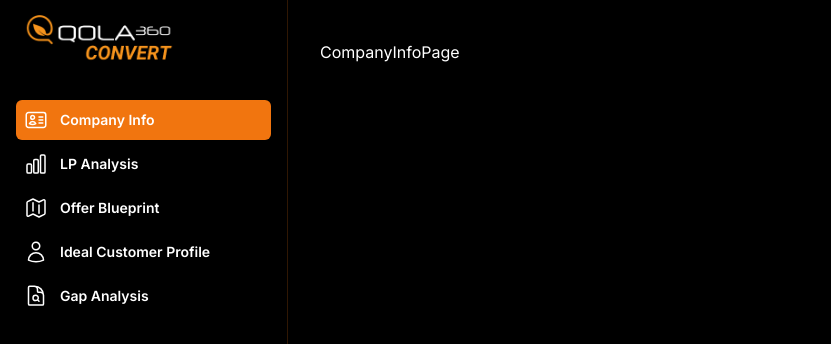
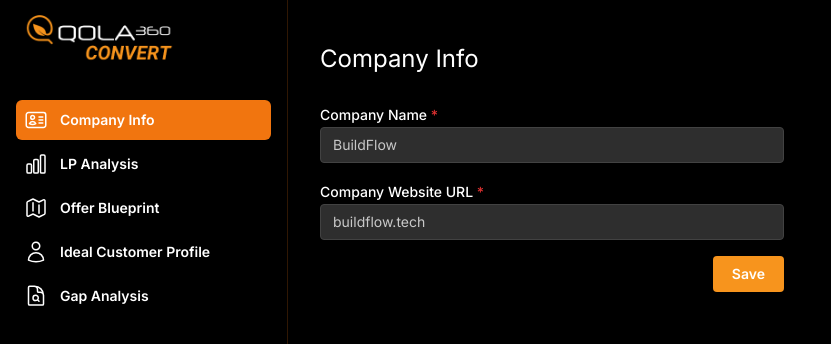
Before and after one commit to dwightware4/qola, a Next.js app: page /company-info in a window 1280 px wide. Shown: the top 344 px of the page, without its empty margins (0-831 px from the left). Built offline with nearby package versions, Linux system fonts and the light colour scheme; no server answers.

Commit message:
Add Company Info form and related components; implement update functionality

```diff
--- /dev/null
+++ b/src/app/(app)/company-info/actions.ts
@@ -0,0 +1,15 @@
+'use server'
+
+import type { FormDataT } from '@/types'
+
+export const updateCompanyInfo = async (formData: FormDataT) => {
+  const name = formData.get('companyName')
+  const website = formData.get('companyWebsite')
+
+  // Update data
+  console.log('name', name)
+  console.log('website', website)
+
+  // Revalidate cache
+  // TODO
+}
--- a/src/app/(app)/company-info/page.tsx
+++ b/src/app/(app)/company-info/page.tsx
@@ -1,5 +1,57 @@
+'use client'
+
+import { Button, Group, Text } from '@mantine/core'
+import { isNotEmpty, useForm } from '@mantine/form'
+
+import { Form, TextInput } from '@/components'
+
+import { updateCompanyInfo } from './actions'
+
 const CompanyInfoPage = () => {
-  return <div>CompanyInfoPage</div>
+  const form = useForm({
+    mode: 'uncontrolled',
+    onSubmitPreventDefault: 'validation-failed',
+    initialValues: {
+      companyName: 'BuildFlow',
+      companyWebsite: 'buildflow.tech',
+    },
+
+    validate: {
+      companyName: isNotEmpty(),
+      companyWebsite: isNotEmpty(),
+    },
+  })
+
+  return (
+    <div className="w-1/2">
+      <Text size="2xl">Company Info</Text>
+
+      <br />
+
+      <Form action={updateCompanyInfo} form={form}>
+        <TextInput
+          name="companyName"
+          label="Company Name"
+          placeholder="Your Company's Name"
+          form={form}
+          required
+        />
+
+        <TextInput
+          name="companyWebsite"
+          label="Company Website URL"
+          placeholder="yourcompany.com"
+          form={form}
+          required
+          mt="md"
+        />
+
+        <Group justify="flex-end" mt="md">
+          <Button type="submit" formAction={updateCompanyInfo}>Save</Button>
+        </Group>
+      </Form>
+    </div>
+  )
 }
 
 export default CompanyInfoPage
--- /dev/null
+++ b/src/components/Form/Form.tsx
@@ -0,0 +1,17 @@
+import type { ReactNodeT } from '@/types'
+
+type PropsT = {
+  children?: ReactNodeT
+  action: any
+  form: any
+}
+
+export const Form = (props: PropsT) => {
+  const { children, action, form } = props
+
+  return (
+    <form action={action} onSubmit={form.onSubmit((values: any) => console.log(values))}>
+      {children}
+    </form>
+  )
+}
--- /dev/null
+++ b/src/components/Form/components/TextInput.tsx
@@ -0,0 +1,28 @@
+// import type { ReactNodeT } from '@/types'
+
+import { TextInput as MantineTextInput } from '@mantine/core'
+
+type PropsT = {
+  form: any
+  required?: boolean
+  label?: string
+  placeholder?: string
+  name?: string
+  mt?: string
+}
+
+export const TextInput = (props: PropsT) => {
+  const { form, required, label, placeholder, name, mt } = props
+
+  return (
+    <MantineTextInput
+      label={label}
+      placeholder={placeholder}
+      withAsterisk={required}
+      key={form.key(name)}
+      name={name}
+      mt={mt}
+      {...form.getInputProps(name)}
+    />
+  )
+}
--- /dev/null
+++ b/src/components/Form/index.ts
@@ -0,0 +1,2 @@
+export { TextInput } from './components/TextInput'
+export { Form } from './Form'
--- a/src/components/aliases.ts
+++ b/src/components/aliases.ts
@@ -8,4 +8,4 @@ export {
   PopoverPanel,
   TransitionChild,
 } from '@headlessui/react'
-export { Affix, Checkbox, Group, TextInput } from '@mantine/core'
+export { Affix, Checkbox, Group } from '@mantine/core'
--- a/src/components/index.ts
+++ b/src/components/index.ts
@@ -2,6 +2,7 @@ export * from './aliases'
 
 export { Button } from './Button'
 export { Desktop } from './Desktop'
+export { Form, TextInput } from './Form'
 export { Image } from './Image'
 export { Link } from './Link'
 export { Mobile } from './Mobile'
```
